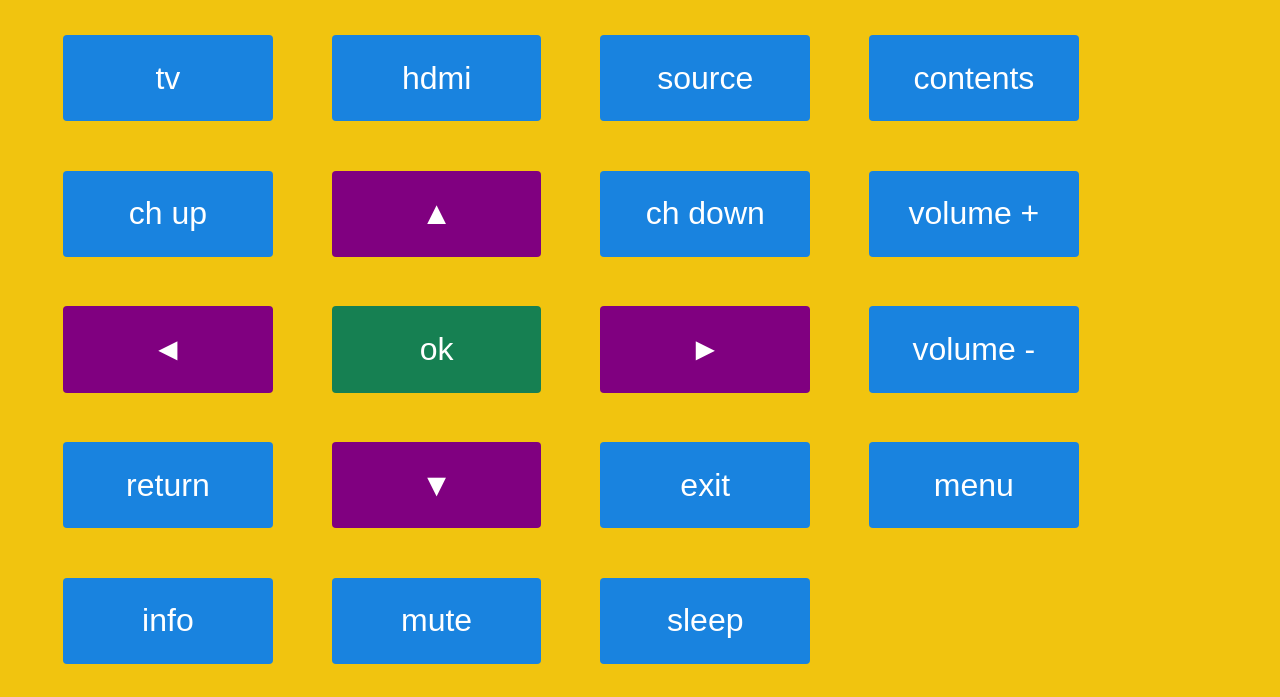
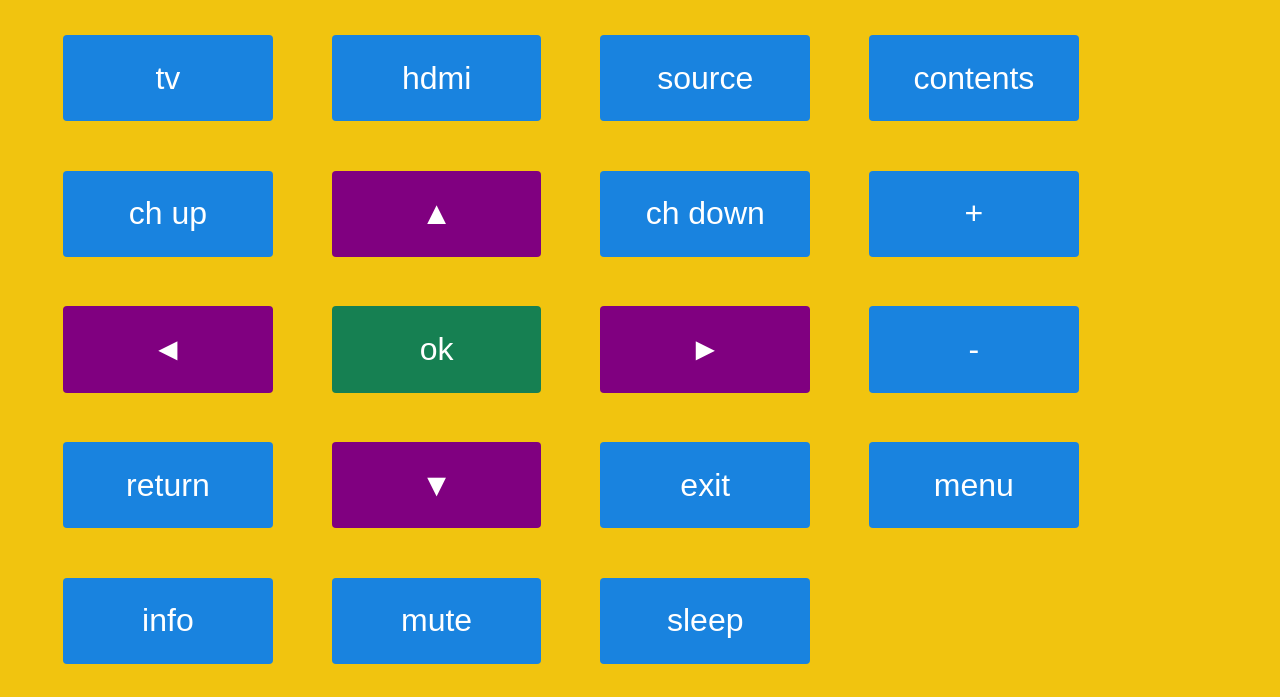
Before and after one commit to corusm/SmartTV-WebRemote, a website: page public/index.html in a window 1280 px wide. Shown: the part 200-897 px from the top of the page. Drawn offline with Linux system fonts and the light colour scheme.

Commit message:
Update index.html

```diff
--- a/public/index.html
+++ b/public/index.html
@@ -17,12 +17,12 @@
     <button id="chup">ch up</button>
     <button class="arrow" id="up">▲</button>
     <button id="chdown">ch down</button>
-    <button id="volup">volume +</button>
+    <button id="volup">+</button>
 
     <button class="arrow" id="left">◄</button>
     <button id="open">ok</button>
     <button class="arrow" id="right">►</button>
-    <button id="voldown">volume -</button>
+    <button id="voldown">-</button>
 
     <button id="tvreturn">return</button>
     <button class="arrow" id="down">▼</button>
```
